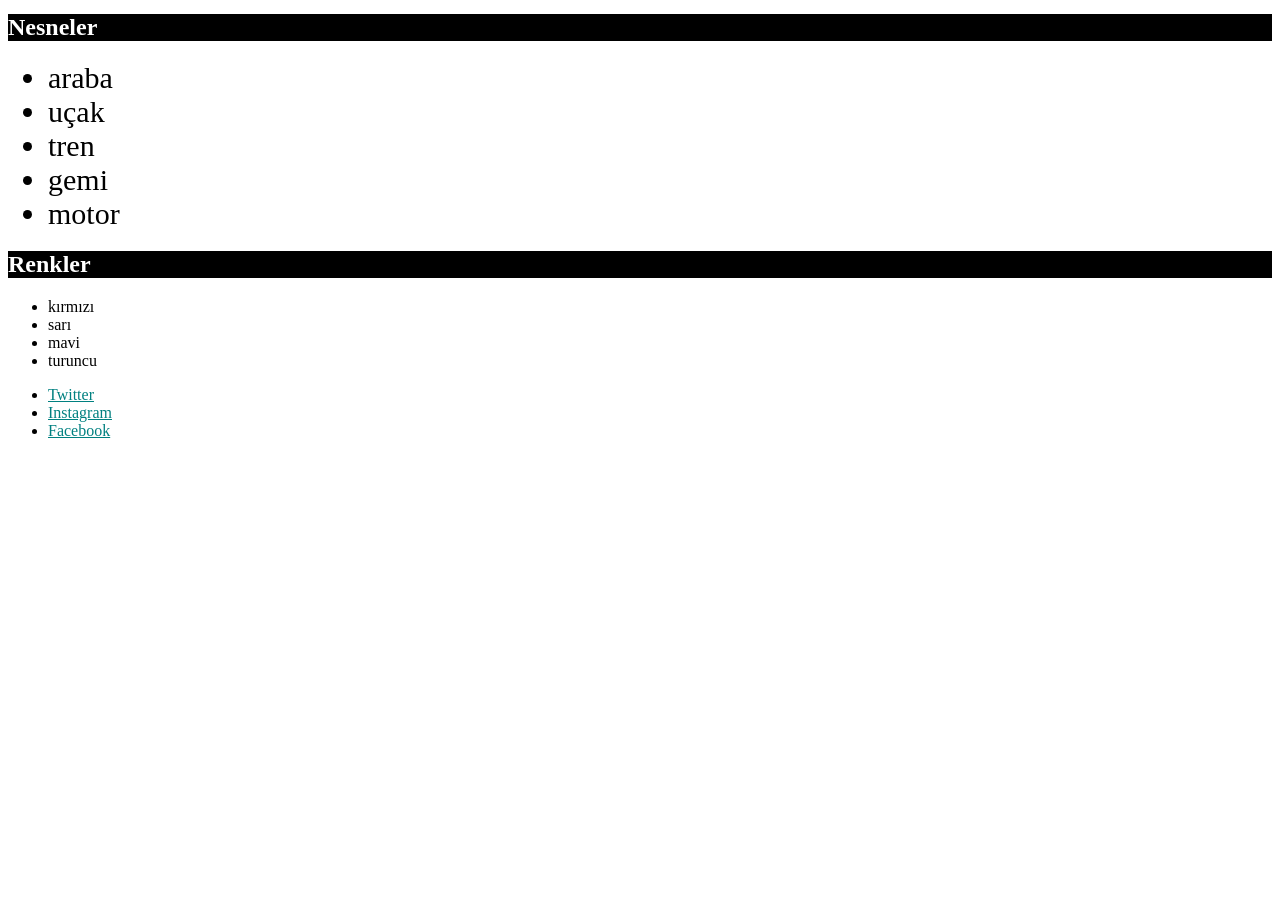
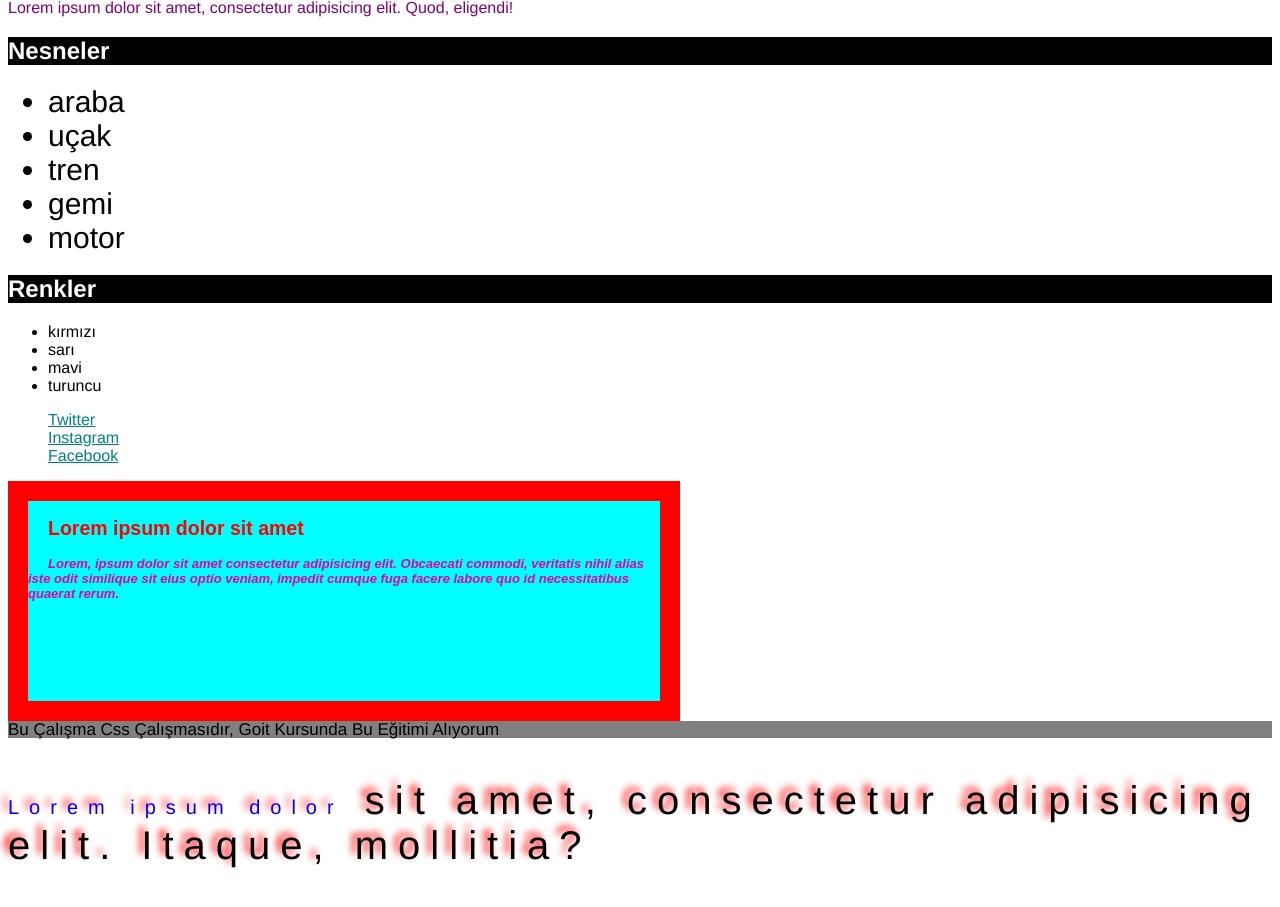
Before and after one commit to emrey1git/CSS-, a plain HTML site: page index.html in a window 1280 px wide. Shown: the part 213-1120 px from the top of the page. Before the commit the page ends 800 px from the top, so only its background shows below. Drawn offline with Linux system fonts and the light colour scheme.

Commit message:
css-dersi-2

```diff
--- a/index.html
+++ b/index.html
@@ -58,5 +58,25 @@
       <li><a class="link" href="https://www.instagram.com">Instagram</a></li>
       <li><a class="link" href="https://www.facebook.com">Facebook</a></li>
     </ul>
+
+    <section class="kutucuk">
+      <h1>Lorem ipsum dolor sit amet</h1>
+      <p class="pelementi" id="pidsi" style="color: black">
+        Lorem, ipsum dolor sit amet consectetur adipisicing elit. Obcaecati
+        commodi, veritatis nihil alias iste odit similique sit eius optio
+        veniam, impedit cumque fuga facere labore quo id necessitatibus quaerat
+        rerum.
+      </p>
+    </section>
+    <section class="goit-css">
+      bu çalışma css çalışmasıdır, goit kursunda bu eğitimi alıyorum
+    </section>
+
+    <section>
+      <p class="shadow">
+        <span>Lorem ipsum dolor</span> sit amet, consectetur adipisicing elit.
+        Itaque, mollitia?
+      </p>
+    </section>
   </body>
 </html>
--- a/style/style.css
+++ b/style/style.css
@@ -1,3 +1,13 @@
+body {
+    font-family: 'Franklin Gothic Medium', 'Arial Narrow', Arial, sans-serif;
+}
+
+p,a,span,h1 {
+    color: red;
+}
+
+
+
 .goit2 {
     color: purple;
 }
@@ -40,3 +50,64 @@ div #arac li {
 .social-links .link:focus {
     color: blue;
 }
+
+/* Özgüllük - 0 0 0 1 */
+p {
+    color: green;
+}
+
+/* ✅ Özgüllük - 0 0 0 2 */
+section>p  {
+    color: rgb(227, 2, 160) !important;
+}
+
+.pelementi {
+    color: red;
+}
+
+#pidsi {
+    color: chartreuse;
+}
+
+.kutucuk {
+   background-color: aqua;
+   width: 50%;
+   height: 200px;
+   border: 20px solid red;
+   font-family: Arial, Helvetica, sans-serif;
+   font-size: 13px;
+   text-align: left;
+   text-indent: 20px;
+}
+
+.kutucuk p {
+    font-weight: 700;
+    font-style: italic;
+}
+
+.goit-css {
+    text-decoration: none;
+    font-size: 17px;
+    text-transform: capitalize;
+    background-color: gray;
+    line-height: 17px;
+}
+
+.shadow {
+    font-size: 40px;
+    color: black !important;
+    text-shadow: -5px -5px 7px red;
+    /*Eksi değeri başlangıç değeri olan sağ ve alt değerini sol ve üst değerine çevirir */
+    letter-spacing: 10px;
+
+}
+
+.shadow span {
+    color: blue;
+    font-weight: 900px;
+    font-size: 20px;
+}
+
+.social-links {
+    list-style-type: none;
+}
```
